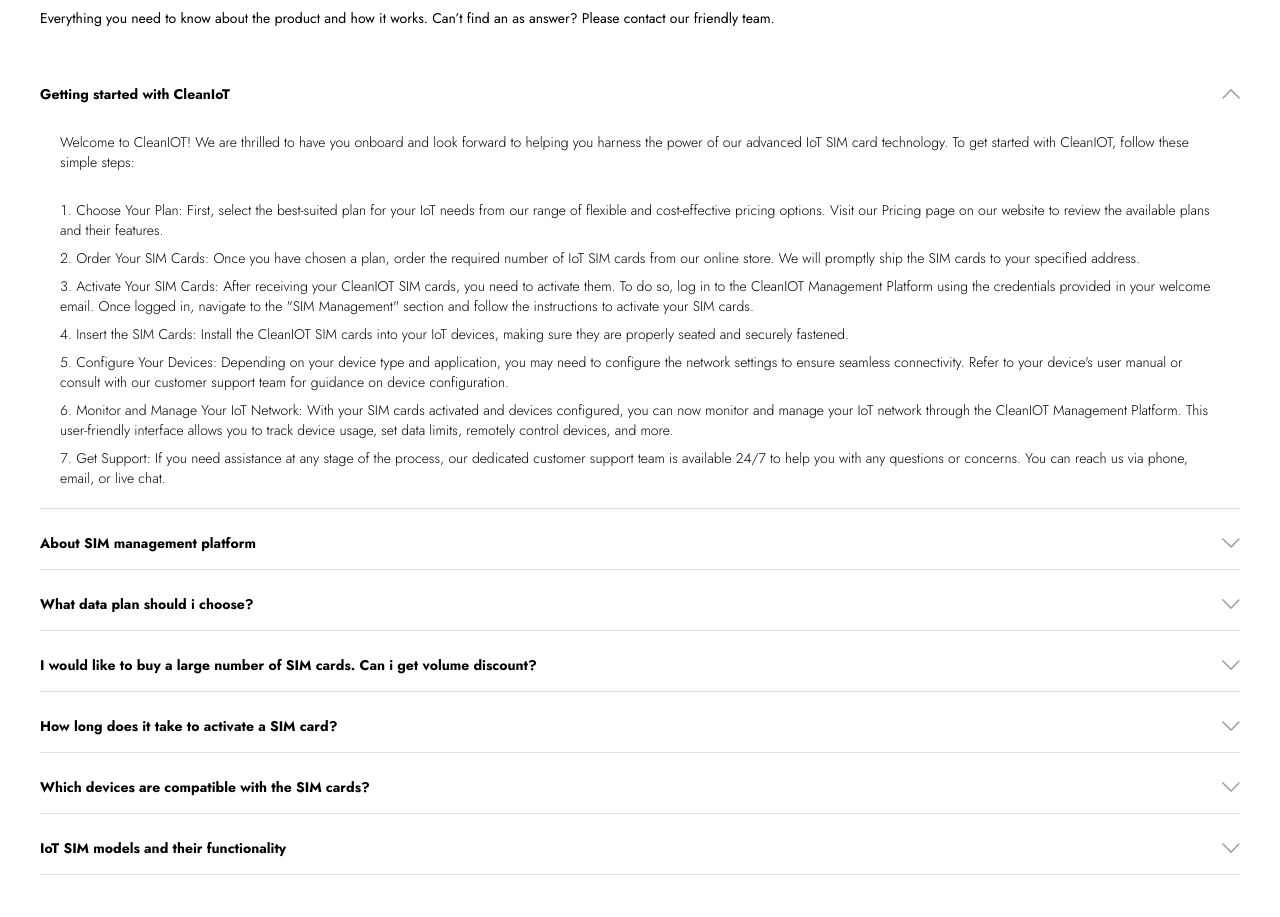
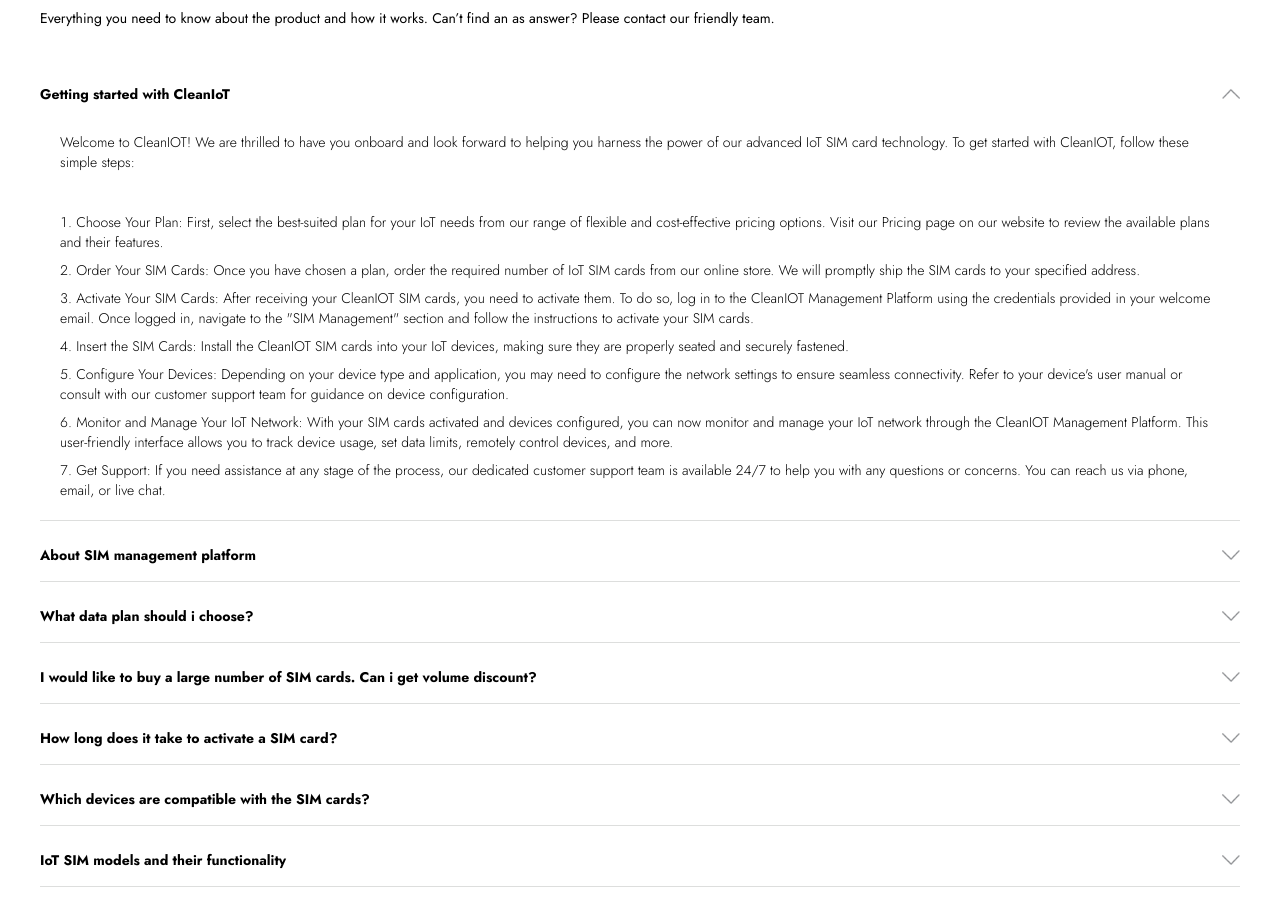
Before and after one commit to srnerturk/clean-iot-web, a Next.js app: page / in a window 1280 px wide. Shown: the part 3620-4537 px from the top of the page. Built offline with nearby package versions, Linux system fonts and the light colour scheme.

Commit message:
fix FAQ css bug

```diff
--- a/pages/index.js
+++ b/pages/index.js
@@ -669,7 +669,7 @@ export default function Home() {
                       ))}
                       <ul
                         key={index}
-                        className="collapse-description list-decimal list-inside px-5 pb-5"
+                        className="collapse-description list-decimal list-inside px-5 pb-5 mt-3"
                       >
                         {item.complexAnswer.map((answer, index) => (
                           <div key={index}>
@@ -706,10 +706,10 @@ export default function Home() {
                       {item.answer.map((answer, index) => (
                         <div
                           key={index}
-                          className="collapse-description px-5 pb-5"
+                          className="collapse-description px-5 pb-5 pt-3"
                         >
                           {answer.type === "text" ? (
-                            <p className="text-sm font-light text-black mt-3">
+                            <p className="text-sm font-light text-black">
                               {answer.content}
                             </p>
                           ) : answer.type === "list" ? (
```
